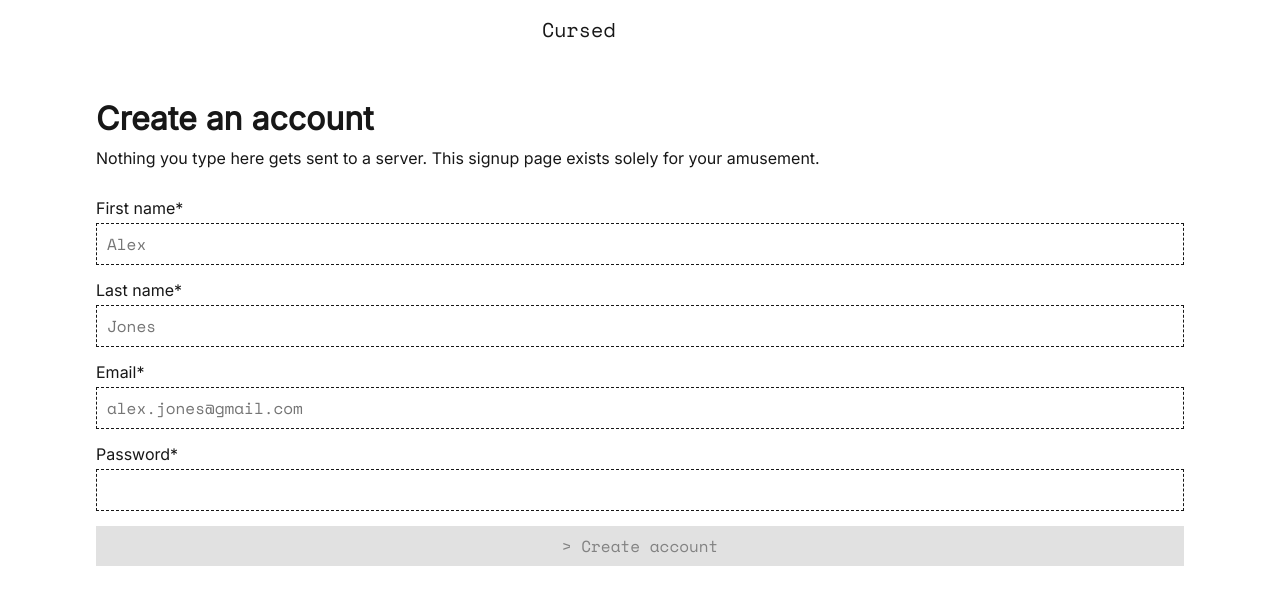
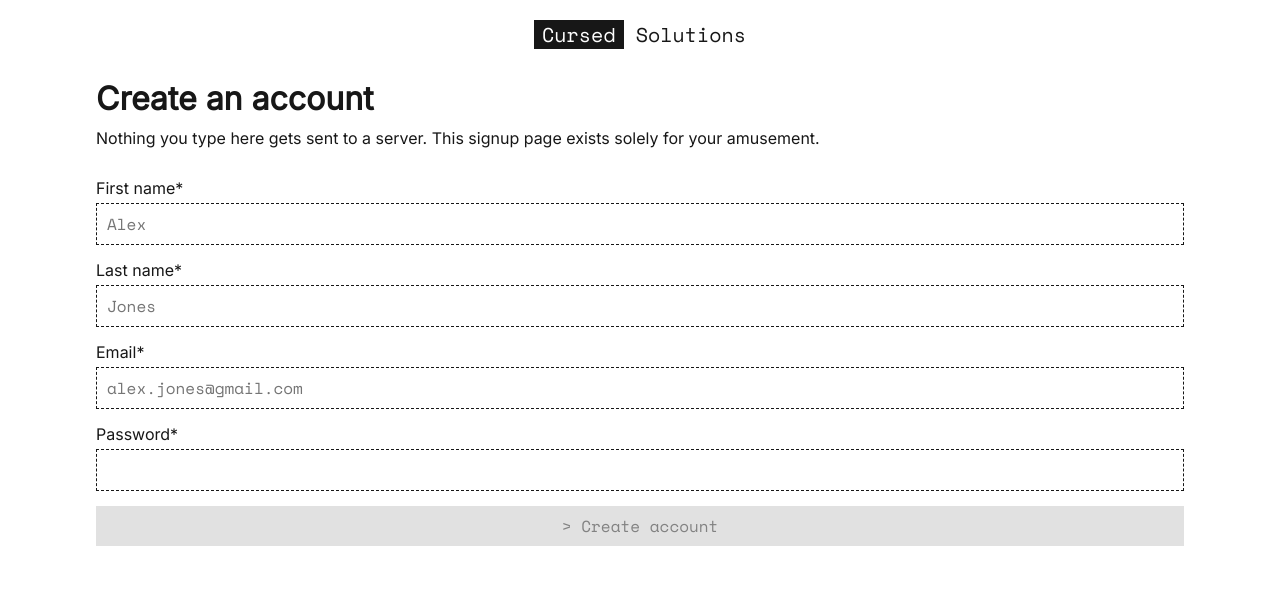
Before and after one commit to marcos-acosta/cursed-signup, a Next.js app: page / in a window 1280 px wide. Shown: the top 604 px of the page. Built offline with nearby package versions, Linux system fonts and the light colour scheme.

Commit message:
Let's just roll with it

```diff
--- a/src/app/components/styles.module.css
+++ b/src/app/components/styles.module.css
@@ -10,16 +10,15 @@
   flex-direction: row;
   justify-content: center;
   font-size: 20px;
-  padding-top: 15px;
-  padding-bottom: 15px;
-  /* background-color: var(--foreground); */
+  padding-top: 20px;
+  padding-bottom: 10px;
   background-color: var(--background);
-  color: var(--background);
+  color: var(--foreground);
 }
 
 .inverted {
-  color: var(--foreground);
-  background-color: var(--background);
+  color: var(--background);
+  background-color: var(--foreground);
   padding-left: 8px;
   padding-right: 8px;
 }
@@ -33,7 +32,7 @@
 }
 
 .bodyInnerContainer {
-  margin-top: 30px;
+  margin-top: 10px;
   width: 85%;
 }
 
```
